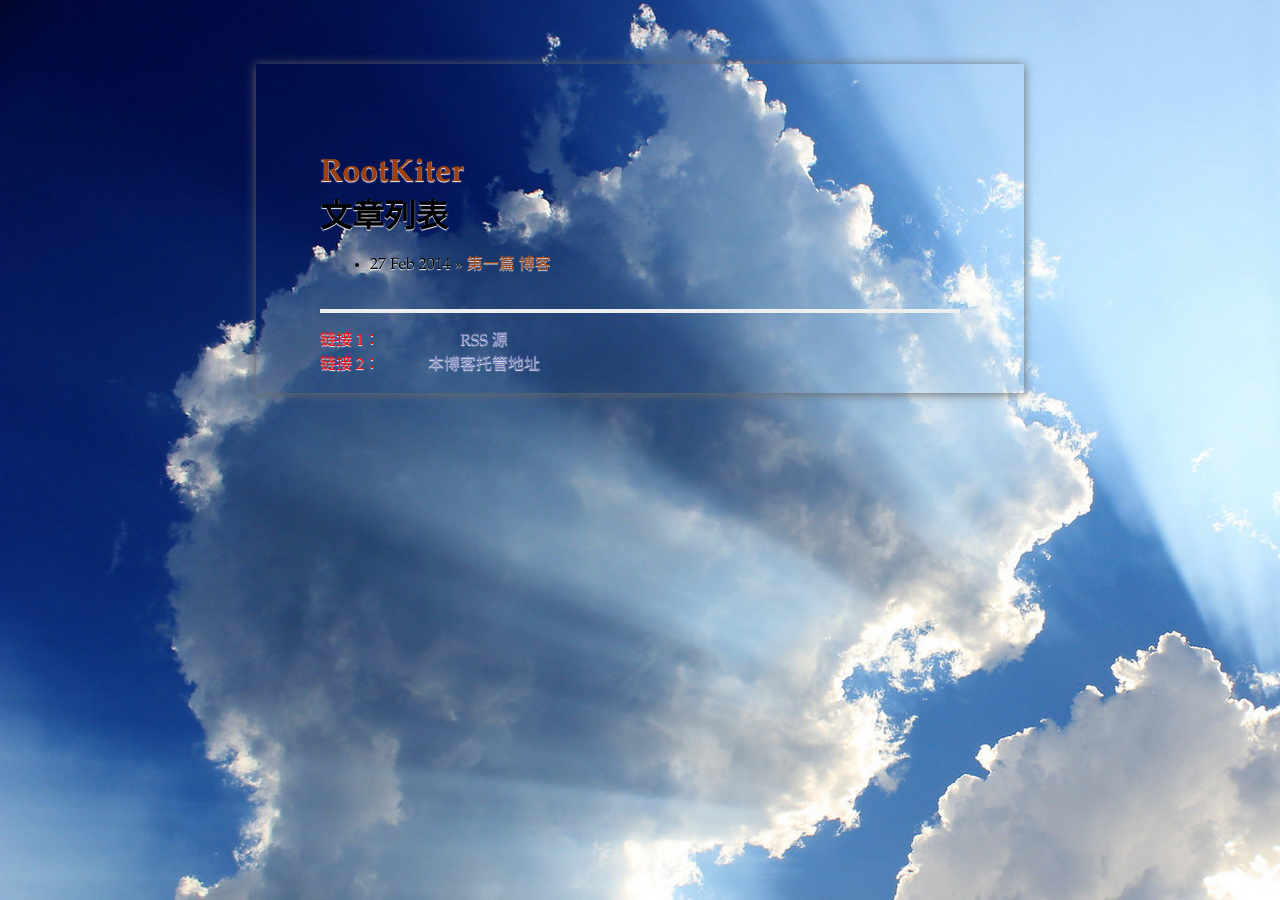
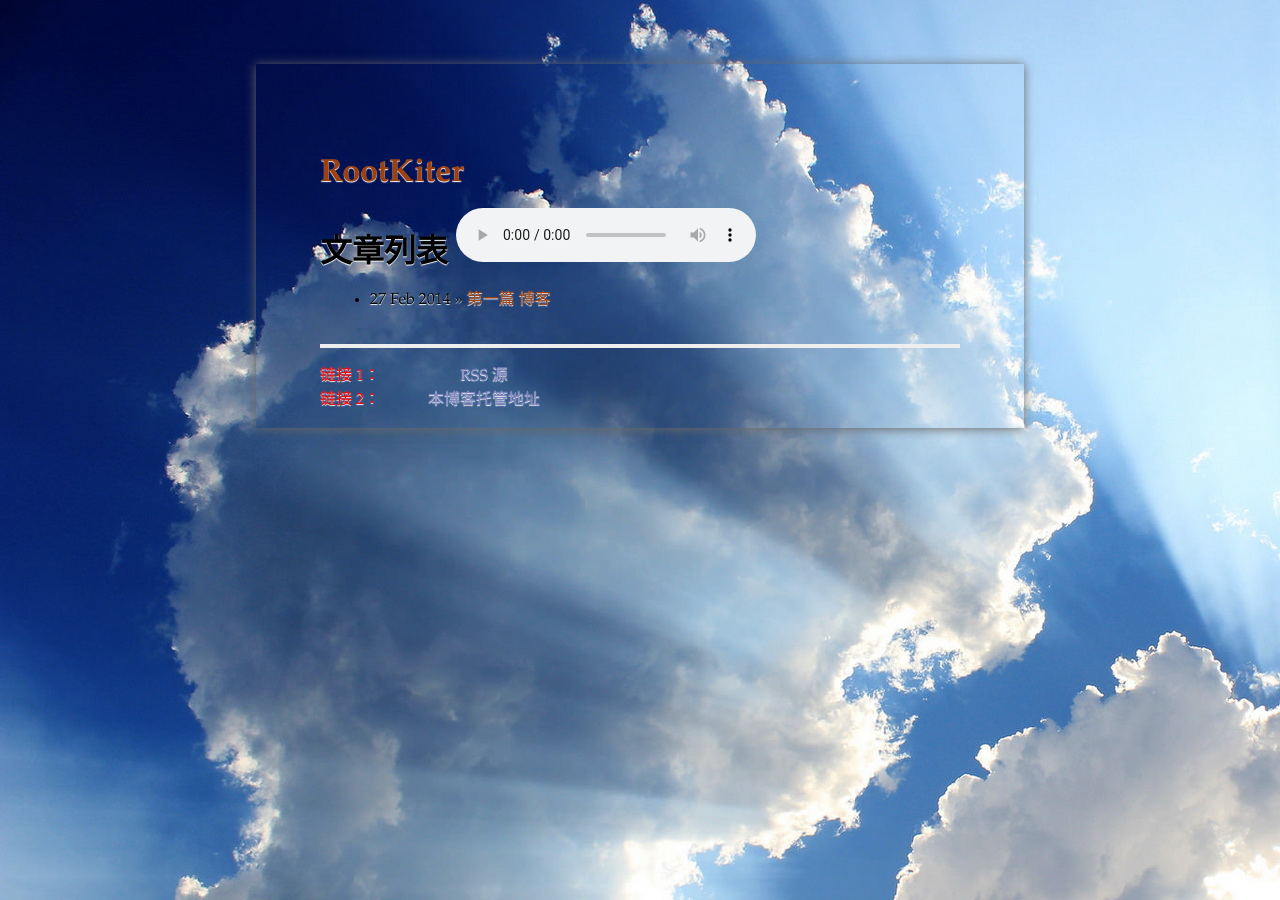
Before and after one commit to rootkiter/rootkiter.github.io, a Jekyll site: the page built from index.html, in a window 1280 px wide. Built offline with Jekyll 4.4.1, drawn with Linux system fonts in a browser that asks for light colours; Markdown is read by kramdown in place of the engine named in the settings.

Commit message:
add music

```diff
--- a/_layouts/post.html
+++ b/_layouts/post.html
@@ -2,9 +2,6 @@
 layout: default
 ---
 <h2>{{ page.title }}</h2>
-<audio controls=true autoplay="true">
- 	<source src="{{ site. defmusic }}">
-</audio>
 <p class="meta">{{ page.date | date_to_string }}</p>
 
 <div class="post">
--- a/index.html
+++ b/index.html
@@ -4,7 +4,10 @@ title: RootKiter的博文
 ---
 
 <div id="home">
-  <h1>文章列表</h1>
+  <h1>文章列表
+<audio controls=true autoplay="true">
+ 	<source src="{{ site. defmusic }}">
+</audio></h1>
   <ul class="posts">
     {% for post in site.posts %}
       <li><span>{{ post.date | date_to_string }}</span> &raquo; <a href="{{ post.url }}">{{ post.title }}</a></li>
```
